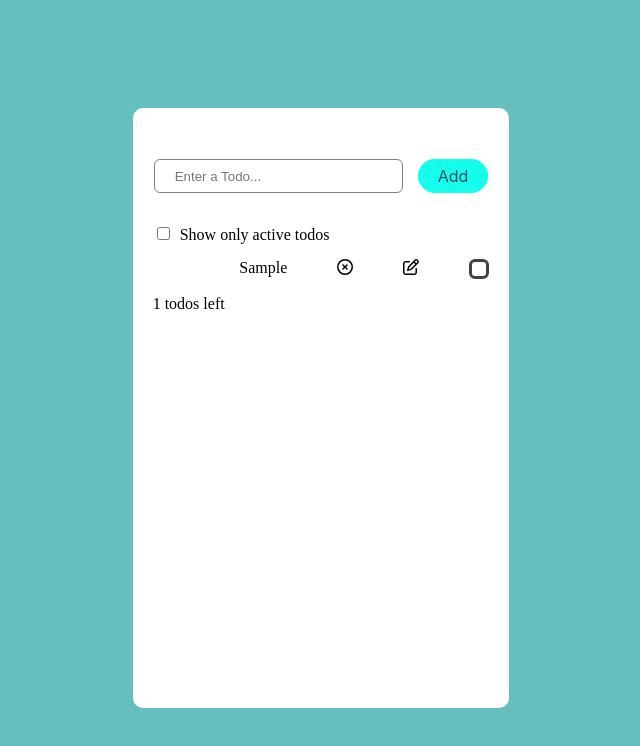
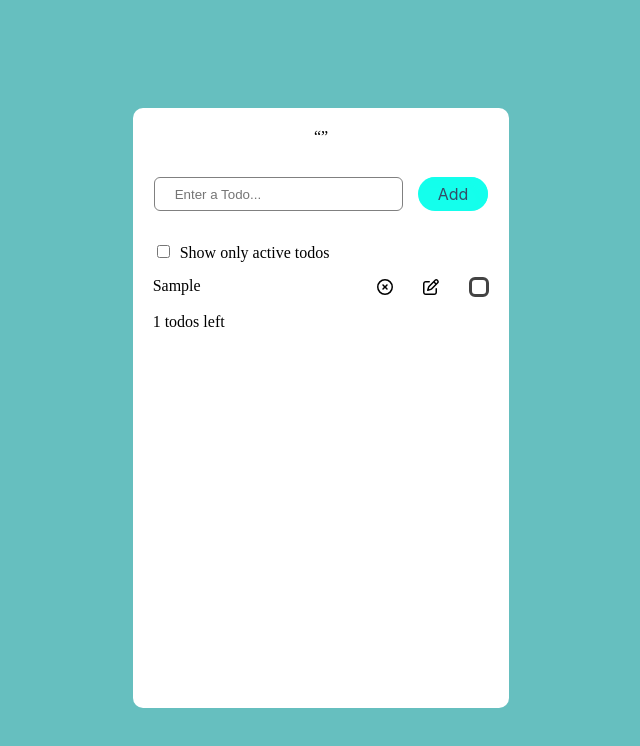
Before and after one commit to abdullah-900/Todo-List, a Next.js app: page / in a window 1280 px wide. Both pictures are taken after typing "Sample" into the empty fields and a click on the button "Add". Shown: the top 746 px of the page, without its empty margins (319-959 px from the left). Built offline with nearby package versions, Linux system fonts and the light colour scheme; no server answers.

Commit message:
fix some ui issues

```diff
--- a/components/TaskList.js
+++ b/components/TaskList.js
@@ -42,8 +42,8 @@ function Task({ todo, ondelete, onChange}) {
                         task: e.target.value
                     })
                 }}></input>
-                <button style={{all:'unset',cursor:"pointer"}}  onClick={() => { setIsEdit(!isEdit); }}><FontAwesomeIcon icon={faFloppyDisk} /></button>
-                <button style={{all:'unset',cursor:"pointer"}}  onClick={() => ondelete(todo.id)}><FontAwesomeIcon icon={faXmarkCircle} /></button>
+                 <FontAwesomeIcon onClick={() =>  setIsEdit(!isEdit)} icon={faFloppyDisk} />
+               <FontAwesomeIcon  onClick={() => ondelete(todo.id)} icon={faXmarkCircle} />
 
 
             </>
@@ -53,11 +53,11 @@ function Task({ todo, ondelete, onChange}) {
         return (
             <>
 
+
                     {todo.done ? <s>{todo.task}</s> : todo.task}
+                     <div className="edit">
                     <FontAwesomeIcon onClick={() => ondelete(todo.id)} icon={faXmarkCircle} />
-                <FontAwesomeIcon onClick={() => { setIsEdit(!isEdit); }} icon={faPenToSquare} />
-
-
+                    <FontAwesomeIcon onClick={() =>  setIsEdit(!isEdit) } icon={faPenToSquare} />
                     <div className="checkbox-wrapper-39">
                         <label>
                             <input className="checkbox-wrapper-39"  checked={todo.done}  type='checkbox'  onChange={(e) => {
@@ -69,7 +69,7 @@ function Task({ todo, ondelete, onChange}) {
                             <span className="checkbox"></span>
                         </label>
                     </div>
-
+                    </div>
 
 
 
--- a/pages/index.js
+++ b/pages/index.js
@@ -3,20 +3,26 @@ import TaskList from '../components/TaskList.js'
 import AddTodo from '../components/AddTodo';
 
 export default function taskApp() {
-
+ const [quote,setQuote]=useState('')
   const [todos, setTodos] = useState([])
 
   useEffect (()=>{
     const data = window.localStorage.getItem('todos');
-     if (data!= null) setTodos(JSON.parse(data))
+     if (data!==null) setTodos(JSON.parse(data))
     },[])
 
   useEffect(() => {
     window.localStorage.setItem('todos', JSON.stringify(todos));
   }, [todos]);
 
-
-
+  useEffect(()=>{
+      async function quotes() {
+      const Response= await fetch('https://api.quotable.io/random?tags=motivational',{mode:'cors'})
+      const data= await Response.json()
+      data.length<=50?setQuote(data.content):quotes()
+    }
+    quotes()
+  },[])
 
   function handleAdd(task) {
     setTodos(
@@ -50,10 +56,10 @@ function handleChange(nextID) {
   return (
     <div className='parent'>
       <div className='child'>
-
+      <q className='quote'>{quote}</q>
       <AddTodo onAdd={handleAdd} />
       <title>TodoList</title>
-      <TaskList onChange={handleChange} onAdd={handleAdd}  ondelete={handledelete} todos={todos} />
+      <TaskList   onChange={handleChange} onAdd={handleAdd}  ondelete={handledelete} todos={todos} />
       </div>
       </div>
   )
--- a/pages/style.css
+++ b/pages/style.css
@@ -1,4 +1,3 @@
-
 
 .parent{
 
@@ -21,7 +20,13 @@
 
     display: inline-block;
 
+}
+@media screen and (min-width: 800px) and (max-width: 912px) {
+  .child {
+    height: 60%;
+    padding: 50px;
 
+  }
 }
 ul,li {
 
@@ -30,13 +35,11 @@ ul,li {
     margin: 0;
 }
 .task{
-
     display: flex;
-    justify-content: flex-end;
-    gap: 50px;
+    justify-content: space-between;
     margin-bottom: 15px;
     margin-top: 15px;
-
+    flex: 1;
 }
 input{
 
@@ -145,3 +148,9 @@ body{
   justify-content: center;
   align-items: center;
 }
+.edit {
+  display: flex;
+  justify-content: center;
+  align-items: center;
+  gap: 30px;
+}
```
Lines whose indentation alone changed are shown as unchanged.
